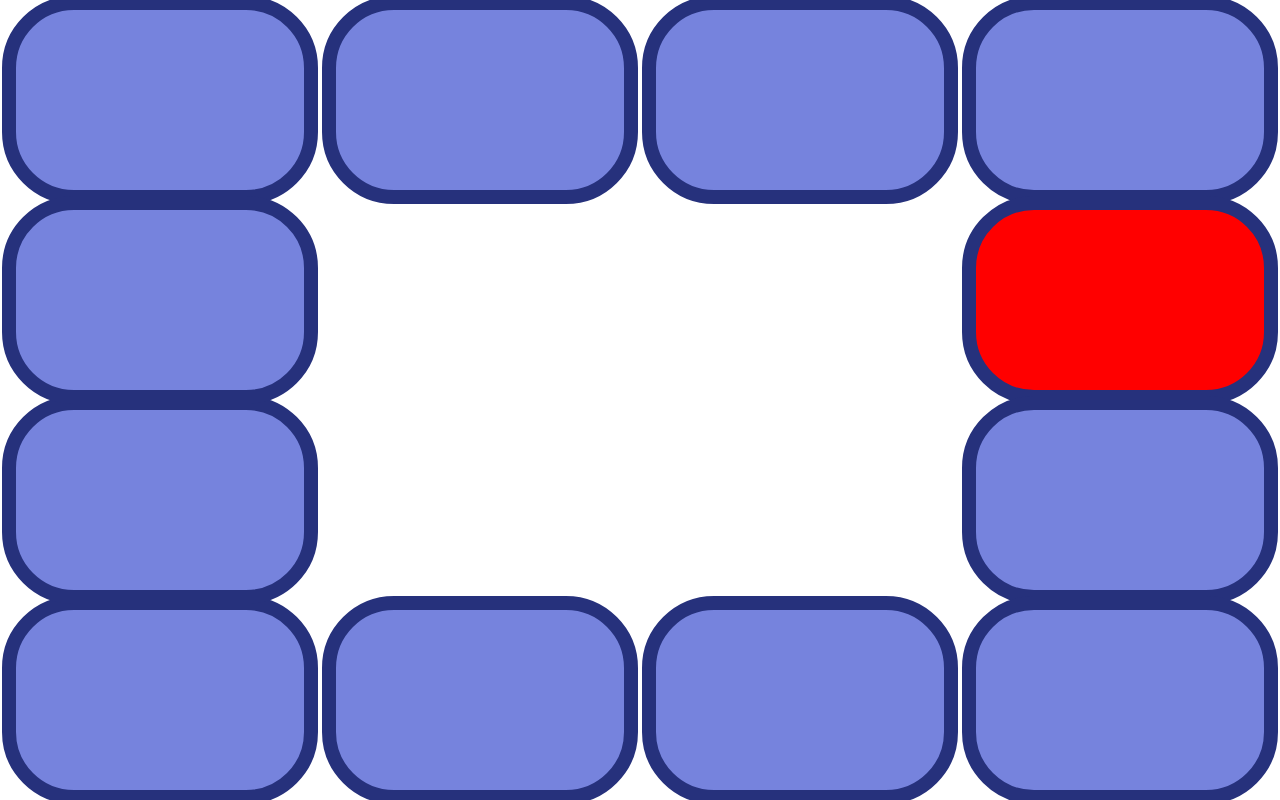
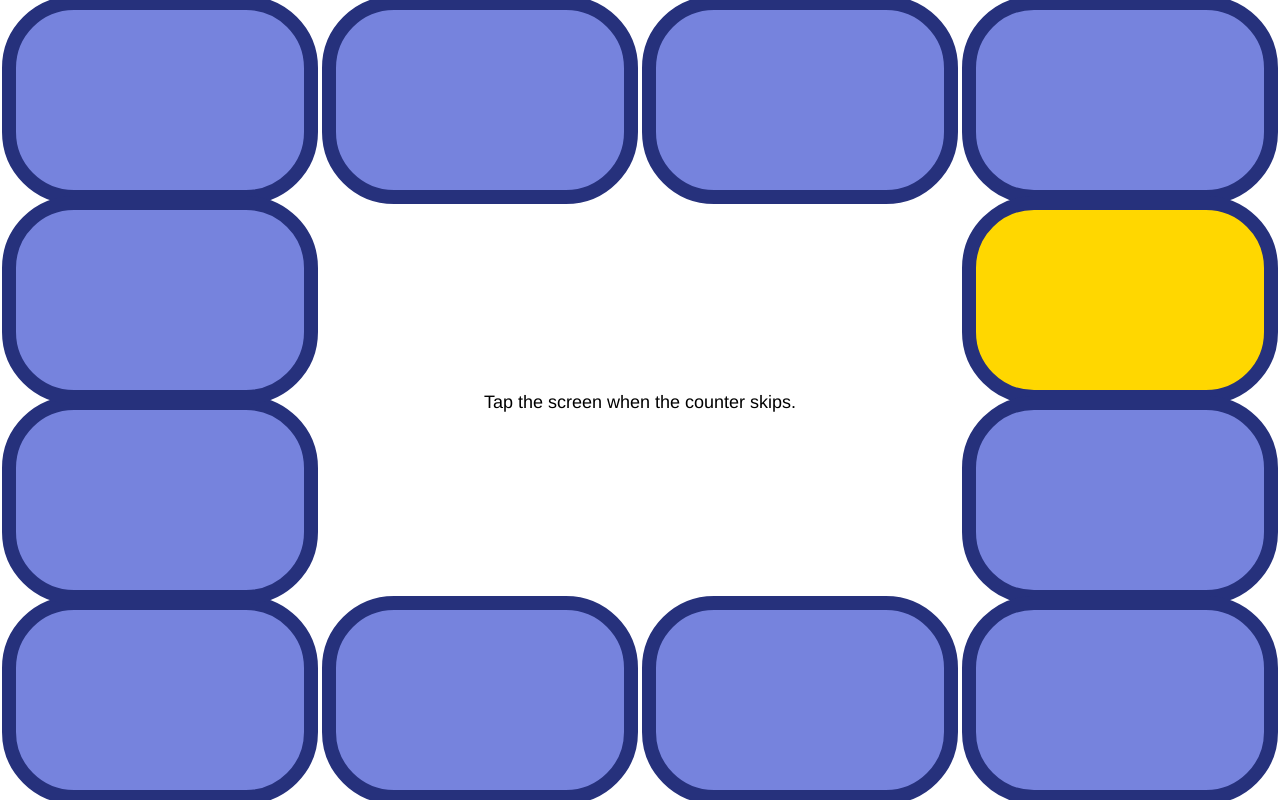
Before and after one commit to saltymule/OpenBrain, a plain HTML site: page OpenBrain/Games.bundle/Counter.html in a window 1280 px wide. Drawn offline with Linux system fonts and the light colour scheme.

Commit message:
Massive improvements to Counter activity

```diff
--- a/OpenBrain/Games.bundle/Counter.html
+++ b/OpenBrain/Games.bundle/Counter.html
@@ -6,6 +6,25 @@
                 position:absolute;
                 left:0;
                 top:0;
+                width:100%;
+                height:100%
+            }
+
+            .instructions{
+                left:25%;
+                top:25%;
+                width:50%;
+                height:50%;
+                position:absolute;
+                pointer-events: none;
+                font-family: Helvetica;
+                font-size: 18px;
+                text-align:center;
+                margin-top:15%;
+            }
+
+            .output div{
+                position:absolute;
             }
 
             .output div div.item{
@@ -50,6 +69,7 @@
 
             var options = null;
             var canvas = null;
+            var instructions = null;
             var prerenderedBuffers = {};
             var boardWidth = window.innerWidth;
             var boardHeight = window.innerHeight;
@@ -75,6 +95,21 @@
                 }
             };
 
+            function savedOptions(){
+                var key = "options";
+                var options = null;
+                try{
+                    options = JSON.parse(localStorage.getItem(key))
+                }catch(err){
+                }
+                return options
+            }
+
+            function setSavedOptions(options){
+                var key = "options";
+                localStorage.setItem(key, JSON.stringify( options ) )
+            }
+
             function didLoadHandler(){
                 metaController.didLoad()
             }
@@ -83,9 +118,9 @@
             /* Query String                                 */
             /************************************************/
 
-            function getNFromQueryString(queryString){
-                var n = new Number(getValueFromQueryString("n",queryString));
-                return n > 0 ? n : 1;
+            function getLevelFromQueryString(queryString){
+                var level = new Number(getValueFromQueryString("level",queryString));
+                return level > 0 ? level : 1;
             }
 
             function getDebugFromQueryString(queryString){
@@ -119,19 +154,29 @@
 
             function setupCanvas(isDebug){
 
+                canvas = document.createElement('div');
+                canvas.className = "output";
+
+                document.body.appendChild(canvas);
+
+                new ClickListener(canvas,'space',didTap);
+
+            }
+
+            function setupInstructions(){
+
                 if(isDebug){
                     boardHeight = Math.floor(window.innerHeight*0.9);
                 }
 
-                canvas = document.createElement('div');
-                canvas.className = "output";
+                instructions = document.createElement('div');
+                instructions.className = "instructions";
 
-                canvas.style.width = boardWidth+"px";
-                canvas.style.height = boardHeight+"px";
+                instructions.style.display = "none";
 
-                document.body.appendChild(canvas);
+                instructions.innerText = "Tap the screen when the counter skips."
 
-                new ClickListener(canvas,'space',didTap);
+                document.body.appendChild(instructions);
 
             }
 
@@ -141,6 +186,12 @@
 
             function start(opts){
                 options = opts;
+                if(options == null){
+                  options = {};
+                }
+                if(isDebug){
+                  options.level = getLevelFromQueryString(window.location.search)
+                }
                 gameState = getNewGameState(options);
                 startRendering()
             }
@@ -167,36 +218,103 @@
                 gameState = getNewGameState(options);
             }
 
+            function didComplete(state, controller){
+              var instructionsSeen = state.needsInstructions ? "0" : "1";
+              var level = state.level;
+              if(state.ticks > 60000){
+                level = state.level + 1
+              }
+              var options = {
+                "instructionsSeen":instructionsSeen,
+                "level":level,
+              }
+              controller.didComplete(options,"All Done");
+            }
+
             /************************************************/
             /* GAME STATE                                   */
             /************************************************/
 
+            var countsByLevel = [0,12,16,20,12,16,20];
+
+            var sideCountsByLevel = [0,4,5,6,4,5,6];
+
+            var clocksByLevel = [0,1,1,1,2,2,2];
+
+            var tickIndexesByLevel = [null,
+              [0,1,2,3,7,11,15,14,13,12,8,4],
+              [0,1,2,3,4,9,14,19,24,23,22,21,20,15,10,5],
+              [0,1,2,3,4,5,11,17,23,29,35,34,33,32,31,30,24,18,12,6],
+              [0,1,2,3,7,11,15,14,13,12,8,4],
+              [0,1,2,3,4,9,14,19,24,23,22,21,20,15,10,5],
+              [0,1,2,3,4,5,11,17,23,29,35,34,33,32,31,30,25,20,15,10,5],
+            ];
+
+            var maxLevel = 6
+
             function getNewGameState(options){
+
+                var needsInstructions = options.instructionsSeen != "1";
+                var level = parseInt( options.level );
+                if(isNaN(level) || level == null || level < 1 || level > maxLevel){
+                  level = 1
+                }
+
+                var clockTotal = clocksByLevel[level];
+
+                var clocks = [];
+
+                while(clockTotal > 0){
+                  clocks.push(getNewClockState(level))
+                  clockTotal--;
+                }
 
                 return {
                     "state":GAME_STATE_NONE,
+                    "level":level,
+                    "correctCount":0,
                     "lastTimestamp":(new Date()).getTime(),
                     "internalTicks":0,
                     "ticks":0,
                     "ticksToStartSpeed":0,
                     "ticksToFullSpeed":60000,
-                    "clocks":[
-                        {
-                            "states":[0,0,0,0,0,0,0,0,0,0,0,0],
-                            "squareIndex":[0,1,2,3,7,11,15,14,13,12,8,4],
+                    "needsInstructions":needsInstructions,
+                    "clocks":clocks,
+                };
+            }
+
+            function getNewClockState(level){
+
+              var count = countsByLevel[level];
+              var tickIndexes = tickIndexesByLevel[level];
+              var sideCount = sideCountsByLevel[level];
+
+              var states = []
+
+              for( var i = 0; i < count; i++){
+                states.push(0)
+              }
+
+              return {
+                  "states":states,
+                  "tickIndexes":tickIndexes,
                   "currentPosition":0,
                   "tickInterval":1000,
-                            "count":12,
+                  "count":count,
+                  "sideCount":sideCount,
                   "positionOffset":0,
                   "lastSkipPosition":-1,
                   "lastTapPosition":-1,
               }
-                    ],
-                };
+            }
+
+            function updateState(state){
+                state = incrementTicks(state)
+                state = incrementClocks(state,shouldIncrementOffset)
+                return state
             }
 
             function incrementTicks(state){
-
 
               var timestamp = (new Date()).getTime();
 
@@ -225,7 +343,7 @@
             }
 
             function shouldIncrementOffset(state){
-                return Math.random() > 0.9;
+                return Math.random() > 0.8;
             }
 
             function incrementClocks(state, randFunc){
@@ -239,7 +357,8 @@
                     if ( clock.currentPosition != nextPosition ) {
 
                         if ( 0 <= clock.lastSkipPosition ) {
-                            gameState.state = GAME_STATE_COMPLETE
+                            clock.states[(clock.lastSkipPosition - 1) %clock.count] = 2;
+                            state.state = GAME_STATE_COMPLETE
                         }
 
                         clock.states[nextPosition%clock.count] = 0;
@@ -274,13 +393,17 @@
                         clock.lastSkipPosition = -1;
 
                         didFindTappableClock = true;
-
-                        clock.states[clock.currentPosition%clock.count] = 1;
+                        state.correctCount++;
+                        if(state.correctCount > 2){
+                          state.needsInstructions = false;
+                        }
+                        clock.states[(clock.currentPosition - 1) %clock.count] = 1;
                     }
 
                 }
 
                 if(!didFindTappableClock){
+                    clock.states[clock.currentPosition %clock.count] = 2;
                     gameState.state = GAME_STATE_COMPLETE
                 }
 
@@ -288,29 +411,8 @@
 
             }
 
-            function updateState(state){
-                state = incrementTicks(state)
-                state = incrementClocks(state,shouldIncrementOffset)
-                return state
-            }
-
             function clear(){
                 canvas.innerText = "";
-            }
-
-            function savedOptions(){
-                var key = "options";
-                var options = null;
-                try{
-                    options = JSON.parse(localStorage.getItem(key))
-                }catch(err){
-                }
-                return options
-            }
-
-            function setSavedOptions(options){
-                var key = "options";
-                localStorage.setItem(key, JSON.stringify( options ) )
             }
 
             /************************************************/
@@ -428,8 +530,6 @@
 
             function render(){
 
-
-
                 if( gameState && gameState.state == GAME_STATE_RUNNING) {
                     //we might call game over here
                     gameState = updateState(gameState);
@@ -445,7 +545,10 @@
 
                     clear();
                     if( gameState && gameState.state == GAME_STATE_COMPLETE) {
-                        metaController.didComplete({},"All Done");
+                        //draw the final state of the game
+                        drawState(gameState);
+                        setTimeout( function(){ didComplete(gameState, metaController) }, 3000);
+
                     }
 
                 }
@@ -457,6 +560,8 @@
             /************************************************/
 
             function drawState(state){
+
+                instructions.style.display = state.needsInstructions ? "block" : "none"
 
                 if(canvas.childNodes.length != state.clocks.length){
                     while(canvas.childNodes.length < state.clocks.length){
@@ -470,8 +575,8 @@
                 var clockColumns = state.clocks.length;
                 var clockRows = 1;
 
-                var clockWidth = (100*(1/clockColumns))+"%";
-                var clockHeight = (100*(1/clockRows))+"%";
+                var clockWidth = (100*(1/clockColumns));
+                var clockHeight = (100*(1/clockRows));
 
                 for( var i = 0; i < state.clocks.length; i++ ){
 
@@ -479,11 +584,12 @@
 
                     var clockDiv = canvas.childNodes[i];
 
-                    clockDiv.style.width = clockWidth;
-                    clockDiv.style.height = clockHeight;
+                    clockDiv.style.width = clockWidth+"%";
+                    clockDiv.style.height = clockHeight+"%";
+                    clockDiv.style.left = (i*clockWidth)+"%";
 
-                    var itemColumns = clockSideCount(clock.count);
-                    var itemRows = clockSideCount(clock.count);
+                    var itemColumns = clock.sideCount;
+                    var itemRows = clock.sideCount;
 
                     var columnWidth = 100*(1/itemColumns);
                     var rowHeight = 100*(1/itemRows);
@@ -508,7 +614,7 @@
                         var itemDiv = clockDiv.childNodes[p];
                         itemDiv.className = "item";
 
-                        var j = clock.squareIndex[p];
+                        var j = clock.tickIndexes[p];
 
                         itemDiv.style.left = (itemXOffset + (j%itemColumns)*columnWidth)+"%";
                         itemDiv.style.top = (itemYOffset + Math.floor(j/itemColumns)*rowHeight)+"%";
@@ -520,7 +626,9 @@
                         itemDiv.style.margin = (-1*borderWidth)+"px";
 
 
-                        if(p == itemIndex){
+                        if(p == itemIndex && state.state != GAME_STATE_COMPLETE){
+                            itemDiv.style.backgroundColor = "#FFD700";
+                        }else if(clock.states[p] == 2){
                            itemDiv.style.backgroundColor = "#FF0000";
                         }else if(clock.states[p] == 1){
                             itemDiv.style.backgroundColor = "#00FF00";
@@ -533,21 +641,9 @@
 
             }
 
-            function clockSideCount(clockCount){
-                if(clockCount < 17){
-                    return 4;
-                }else if(clockCount < 26){
-                    return 5;
-                }else if(clockCount < 37){
-                    return 6;
-                }else{
-                    return 7;
-                }
-            }
+            setupCanvas(isDebug);
 
-
-
-            setupCanvas(isDebug);
+            setupInstructions();
 
             window.addEventListener("load", didLoadHandler,false)
 
```
Lines whose indentation alone changed are shown as unchanged.
